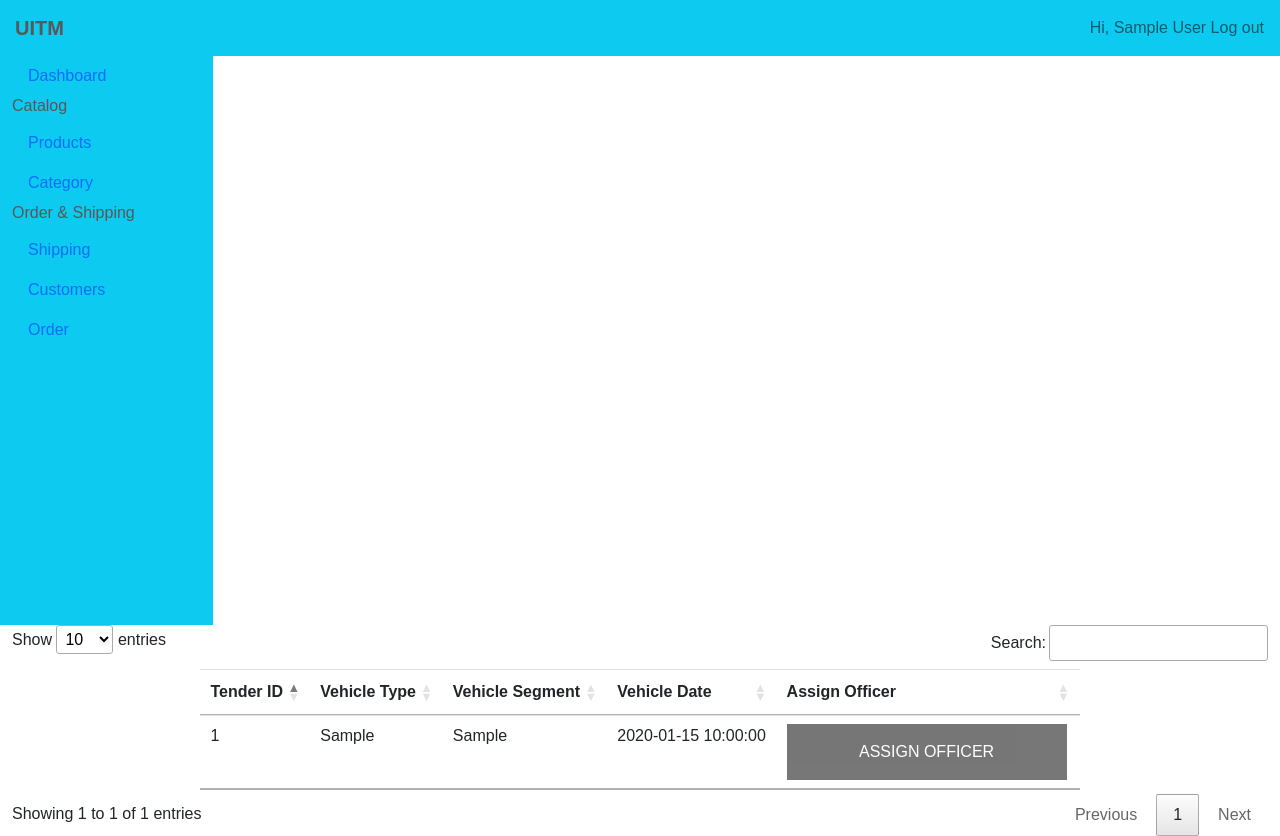
After one commit to rapapo/project1, a PHP site: page /admintets2.php in a window 1280 px wide. The commit adds this page. Run offline with PHP 8.4, Linux system fonts and the light colour scheme; the visitor is signed in with stand-in values (Sample User, id 1); tables that the repository leaves empty or names only in its code hold one stand-in row (values such as "Sample post"); some libraries are stand-ins or nearby versions.

Commit message:
list tender not done yet

```diff
--- /dev/null
+++ b/admintets2.php
@@ -0,0 +1,273 @@
+<?php
+
+session_start();
+// Include database connection file
+require_once 'config.php';
+
+if (!isset($_SESSION['ID'])) {
+    header("Location:login.php");
+    exit();
+}
+
+?>
+<?php
+
+ $user = 'root';
+ $password = '';
+ $database = 'project2';
+ $servername='localhost';
+ $mysqli = new mysqli($servername, $user, $password, $database);
+ // Checking for connections
+ if ($mysqli->connect_error)
+ {
+     die('Connect Error (' .
+     $mysqli->connect_errno . ') '.
+     $mysqli->connect_error);
+ }
+
+ //SQL query to select data from database
+ $sql = " SELECT * FROM tender ORDER BY tender_id ASC ";
+ $result = $mysqli->query($sql);
+ $mysqli->close();
+
+
+
+ ?>
+<!doctype html>
+<html lang="en">
+    <head>
+        <meta charset="utf-8">
+        <meta name="viewport" content="width=device-width, initial-scale=1">
+        <title>UITM VEHICLE PROCUREMENT SYSTEM</title>
+        <link rel="stylesheet" href="https://maxcdn.bootstrapcdn.com/bootstrap/4.5.2/css/bootstrap.min.css">
+        <link href='https://fonts.googleapis.com/css?family=Roboto:400,100,300,700' rel='stylesheet' type='text/css'>
+        <link rel="stylesheet" href="https://stackpath.bootstrapcdn.com/font-awesome/4.7.0/css/font-awesome.min.css">
+        <link rel="stylesheet" href="css/style.css">
+        <link type="text/css" href="https://cdn.jsdelivr.net/npm/bootstrap@5.2.0-beta1/dist/css/bootstrap.min.css" rel="stylesheet" integrity="sha384-0evHe/X+R7YkIZDRvuzKMRqM+OrBnVFBL6DOitfPri4tjfHxaWutUpFmBp4vmVor" crossorigin="anonymous">
+        <link type="text/css" href="https://cdn.datatables.net/1.12.1/css/jquery.dataTables.min.css"rel="stylesheet"></script>
+
+
+    </head>
+    <style>
+               body {font-family: Arial, Helvetica, sans-serif;}
+         * {box-sizing: border-box;}
+
+         /* Button used to open the contact form - fixed at the bottom of the page */
+         .open-button
+         {
+           background-color: #555;
+           color: white;
+           padding: 16px 20px;
+           border: none;
+           cursor: pointer;
+           opacity: 0.8;
+           width: 280px;
+         }
+
+         /* The popup form - hidden by default */
+         .form-popup
+         {
+           display: none;
+           position: fixed;
+           bottom: 0;
+           right: 15px;
+           border: 3px solid #f1f1f1;
+           z-index: 9;
+         }
+
+         /* Add styles to the form container */
+         .form-container
+         {
+           max-width: 300px;
+           padding: 10px;
+           background-color: white;
+         }
+
+         /* Full-width input fields */
+         .form-container input[type=text], .form-container input[type=password]
+         {
+           width: 100%;
+           padding: 15px;
+           margin: 5px 0 22px 0;
+           border: none;
+           background: #f1f1f1;
+         }
+
+         /* When the inputs get focus, do something */
+         .form-container input[type=text]:focus, .form-container input[type=password]:focus
+         {
+           background-color: #ddd;
+           outline: none;
+         }
+
+         /* Set a style for the assign button */
+         .form-container .btn
+         {
+           background-color: #04AA6D;
+           color: white;
+           padding: 16px 20px;
+           border: none;
+           cursor: pointer;
+           width: 100%;
+           margin-bottom:10px;
+           opacity: 0.8;
+         }
+
+         /* Add a red background color to the cancel button */
+         .form-container .cancel
+         {
+           background-color: red;
+         }
+
+         /* Add some hover effects to buttons */
+         .form-container .btn:hover, .open-button:hover
+         {
+           opacity: 1;
+         }
+    </style>
+
+
+       <body>
+       <nav class="navbar navbar-info sticky-top bg-info flex-md-nowrap p-10">
+      <a class="navbar-brand col-sm-3 col-md-2 mr-0" href="" style="color: #5b5757;"><b>UITM</b></a>
+               <ul class="navbar-nav px-3">
+         <li class="nav-item text-nowrap">
+                 <a class="nav-link" href="logout.php">Hi, <?php echo ucwords($_SESSION['NAME']); ?> Log out</a>
+         </li>
+          </ul>
+      </nav>
+      <div class="container-fluid">
+          <div class="row">
+         <nav class="col-md-2 d-none d-md-block bg-info sidebar" style="height: 569px">
+                 <div class="sidebar-sticky">
+                 <ul class="nav flex-column" style="color: #5b5757;">
+                <li class="nav-item">
+               <a class="nav-link active" href="">
+               <span data-feather="home"></span>
+                        Dashboard <span class="sr-only">(current)</span>
+               </a>
+                </li>
+            <?php if($_SESSION['ROLE'] == 'supplier'){ ?>
+            <h6>Sale & Purchase</h6>
+                <li class="nav-item">
+               <a class="nav-link" href="">
+                       <spanin data-feather="users"></span>
+                   Payment
+               </a>
+                </li>
+                <li class="nav-item">
+                    <a class="nav-link" href="">
+                   <span data-feather="users"></span>
+                   Sales
+               </a>
+                </li>
+                <li class="nav-item">
+               <a class="nav-link" href="">
+                       <span data-feather="users"></span>
+                   Purchases
+               </a>
+                </li>
+            <?php } ?>
+            <?php if ($_SESSION['ROLE'] == 'admin' || $_SESSION['ROLE'] == 'supplier' || $_SESSION['ROLE'] == 'officer') { ?>
+            <h6>Catalog</h6>
+                <li class="nav-item">
+               <a class="nav-link" href="">
+                   <span data-feather="users"></span>
+                   Products
+               </a>
+                </li>
+                <li class="nav-item">
+               <a class="nav-link" href="">
+                       <span data-feather="users"></span>
+                   Category
+               </a>
+                </li>
+                <h6>Order & Shipping</h6>
+               <li class="nav-item">
+                       <a class="nav-link" href="">
+                       <span data-feather="users"></span>
+                  Shipping
+                   </a>
+               </li>
+
+               <li class="nav-item">
+                   <a class="nav-link" href="">
+                       <span data-feather="users"></span>
+                  Customers
+                   </a>
+               </li>
+               <li class="nav-item">
+                   <a class="nav-link" href="">
+                  <span data-feather="users"></span>
+                  Order
+                   </a>
+               </li>
+            <?php } ?>
+             </ul>
+         </div>
+          </nav>
+
+
+
+
+ <body><!-- CSS only -->
+     <!-- JavaScript Bundle with Popper -->
+     <script type="text/javascript" src="https://code.jquery.com/jquery-3.6.0.js" integrity="sha256-H+K7U5CnXl1h5ywQfKtSj8PCmoN9aaq30gDh27Xc0jk=" crossorigin="anonymous"></script>
+     <script type="text/javascript" src="https://cdn.jsdelivr.net/npm/bootstrap@5.2.0-beta1/dist/js/bootstrap.bundle.min.js" integrity="sha384-pprn3073KE6tl6bjs2QrFaJGz5/SUsLqktiwsUTF55Jfv3qYSDhgCecCxMW52nD2" crossorigin="anonymous"></script>
+     <script type="text/javascript" src="https://cdn.datatables.net/1.12.1/js/jquery.dataTables.js"></script>
+     <script type="text/javascript">
+        var tenderId
+         $(document).ready(function(){
+             var mainTable= $('#myTable').DataTable({
+                 ajax:{
+                     url: 'adminfinal.php',
+                     responsive:true,
+                     dataSrc: 'data',
+                 }
+             });
+         })
+
+         function openForm(thisTenderId)
+         {
+             document.getElementById("myForm").style.display = "block";
+             document.getElementById("tenderVal").innerText = thisTenderId;
+             tenderId = thisTenderId;
+         }
+
+         function closeForm()
+         {
+             document.getElementById("myForm").style.display = "none";
+         }
+
+         function submitForm(){
+             document.getElementById('assignOfficer').action = 'admin_backend.php?tender_id='+tenderId;
+             document.getElementById('assignOfficer').submit();
+         }
+     </script>
+
+     <table style="width: 70%;" id="myTable" class="table table-borded table-hover dt-responsive">
+         <thead>
+             <tr>
+                 <th>Tender ID</th>
+                 <th>Vehicle Type</th>
+                 <th>Vehicle Segment</th>
+                 <th>Vehicle Date</th>
+                 <th>Assign Officer</th>
+
+             </tr>
+         </thead>
+     </table>
+
+     <div class="form-popup" id="myForm">
+         <form id="assignOfficer" method="POST" class="form-container" onsubmit="submitForm()">
+             <h1>Assign Officer For Tender: <p id="tenderVal"></p> </h1>
+
+             <label for="Officer Available:"><b>Office:</b></label>
+             <input type="text" placeholder="You are required to assign 1 officer" id="off_id" name="off_id" required>
+
+             <button type="submit" class="btn">ASSIGN</button>
+             <button type="button" class="btn cancel" onclick="closeForm()">CANCEL</button>
+         </form>
+     </div>
+</body>
+</html>
--- a/tenderform2.php
+++ b/tenderform2.php
@@ -81,9 +81,9 @@
                 </li>
                 <h6>Order & Shipping</h6>
                <li class="nav-item">
-                       <a class="nav-link" href="">
+                       <a class="nav-link" href="admintets.php">
                        <span data-feather="users"></span>
-                  Shipping
+                  Assign admin
                    </a>
                </li>
 
```
